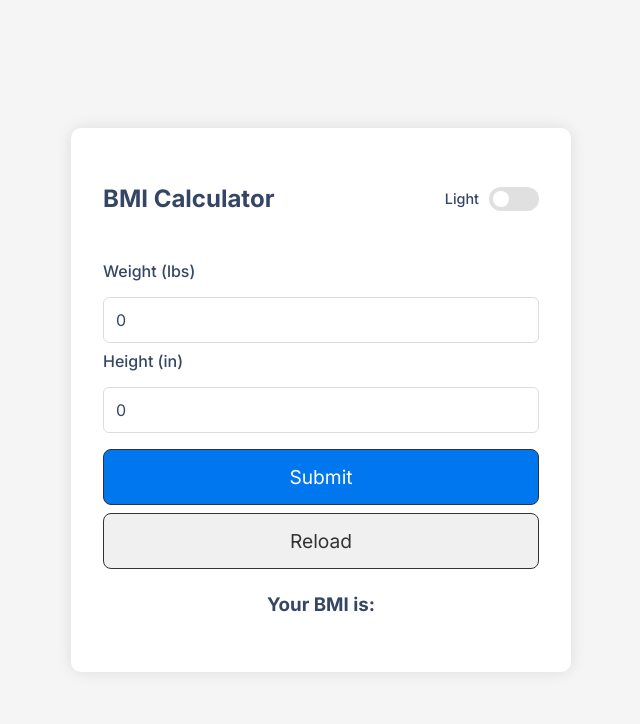
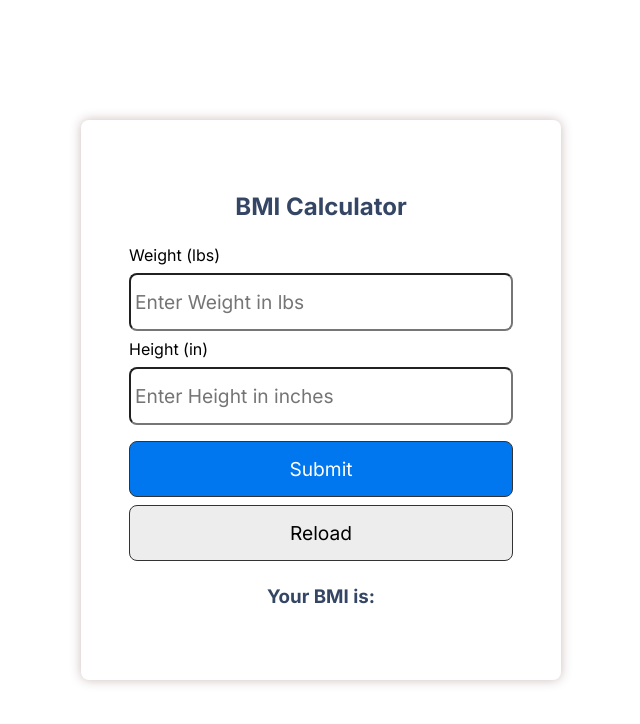
Before and after one commit to iiitl/bmi_calculator, a React (Create React App) app: page / in a window 1280 px wide. Shown: the top 724 px of the page, without its empty margins (319-959 px from the left). Built offline with nearby package versions, Linux system fonts and the light colour scheme.

Commit message:
made both height and weight inputs as positive number not strings and negative numbers

```diff
--- a/src/App.js
+++ b/src/App.js
@@ -1,40 +1,56 @@
 import './App.css';
 import './index.css'
-import React, {useState ,useEffect} from 'react'
+import React, {useState} from 'react'
 
 function App() {
-  // state
-  const [weight, setWeight] = useState(0)
-  const [height, setHeight] = useState(0)
+  const [weight, setWeight] = useState('')
+  const [height, setHeight] = useState('')
   const [bmi, setBmi] = useState('')
   const [message, setMessage] = useState('')
+  const [error, setError] = useState(null)
 
-  const [theme, setTheme] = useState(() => {
-    const savedTheme = localStorage.getItem('theme');
-    return savedTheme || 'light';
-  });
+  const validateInputs = () => {
+    if (weight.trim() === '' || height.trim() === '') {
+      setError('Please enter both weight and height')
+      return false
+    }
 
-  useEffect(() => {
-    document.documentElement.setAttribute('data-theme', theme);
-    localStorage.setItem('theme', theme);
-  }, [theme]);
+    const weightNum = Number(weight)
+    const heightNum = Number(height)
 
-  const toggleTheme = () => {
-    setTheme(prevTheme => prevTheme === 'light' ? 'dark' : 'light');
-  };
+    if (isNaN(weightNum) || isNaN(heightNum)) {
+      setError('Please enter a valid number for weight')
+      return false
+    }
+
+    if (weightNum <= 0 && heightNum <= 0) {
+      setError('Weight and height must be positive numbers')
+      return false
+    }
+    if (weightNum <= 0) {
+      setError('Weight must be a positive number')
+      return false
+    }
+    if (heightNum <= 0) {
+      setError('Height must be a positive number')
+      return false
+    }
+
+    return true
+  }
 
   let calcBmi = (event) => {
     event.preventDefault()
-    console.log(event);
+    setError(null)
 
-    if (weight === 0 || height === 0) {
-      alert('Please enter a valid weight and height')
-    } else {
-      let bmi = (weight / (height * height) * 703)
-      setBmi(bmi.toFixed(1))
+    if (!validateInputs()) return
 
+    const weightNum = Number(weight)
+    const heightNum = Number(height)
+    const calculatedBmi = (weightNum / (heightNum * heightNum) * 703)
+    setBmi(calculatedBmi.toFixed(1))
 
-        if (bmi < 18.5) {
+    if (calculatedBmi < 18.5) {
       setMessage('You are underweight')
     }  else if (bmi >= 18.5 && bmi < 25) {
       setMessage('You have healthy weight')
@@ -43,46 +59,55 @@ function App() {
     }else{
       setMessage('You are obese')
     }
-
-    }
   }
 
   let reload = () => {
-    window.location.reload()
+    setWeight('')
+    setHeight('')
+    setBmi('')
+    setMessage('')
+    setError(null)
   }
-
 
   return (
     <div className="app">
       <div className='container'>
-    <div className="calculator-header">
         <h2 className='center'>BMI Calculator</h2>
-      <div className="theme-toggle-container">
-      <span className="theme-label">
-        {theme === 'light' ? 'Light' : 'Dark'}
-      </span>
-      <label className="theme-toggle">
+
+        {error && (
+          <div className="error-dialog">
+            <p>{error}</p>
+            <button
+              className="btn btn-error"
+              onClick={() => setError(null)}
+            >
+              OK
+            </button>
+          </div>
+        )}
+
+        <form onSubmit={calcBmi}>
+          <div>
+            <label>Weight (lbs)</label>
             <input
-          type="checkbox"
-          checked={theme === 'dark'}
-          onChange={toggleTheme}
+              type="text"
+              placeholder='Enter Weight in lbs'
+              value={weight}
+              onChange={(e) => setWeight(e.target.value)}
             />
-        <span className="theme-slider"></span>
-      </label>
           </div>
-  </div>
-        <form onSubmit={calcBmi}>
-        <div className="input-group">
-            <label>Weight (lbs)</label>
-            <input type="text" placeholder='Enter Weight in lbs' value={weight} onChange={(e) => setWeight(e.target.value)} />
-          </div>
-          <div className="input-group">
+          <div>
             <label>Height (in)</label>
-            <input type="text" placeholder='Enter height in inches' value={height} onChange={(event) => setHeight(event.target.value)} />
+            <input
+              type="text"
+              placeholder='Enter Height in inches'
+              value={height}
+              onChange={(e) => setHeight(e.target.value)}
+            />
           </div>
           <div>
             <button className='btn' type='submit'>Submit</button>
-            <button className='btn btn-outline' onClick={reload} type='submit'>Reload</button>
+            <button className='btn btn-outline' onClick={reload} type='button'>Reload</button>
           </div>
         </form>
         <div className='center'>
--- a/src/index.css
+++ b/src/index.css
@@ -1,144 +1,35 @@
 @import url('https://fonts.googleapis.com/css2?family=Inter:wght@100;200;300;400;500;600;700;800;900&family=Poppins:ital,wght@0,100;0,200;0,300;0,400;0,500;0,600;0,700;0,800;0,900;1,100;1,200;1,300;1,400;1,500;1,600;1,700;1,800;1,900&display=swap');
 
-:root {
-  --bg-color: #f5f5f5;
-  --text-color: #354665;
-  --container-bg: #ffffff;
-  --container-shadow: 0px 0px 15px rgba(0, 0, 0, 0.1);
-  --input-bg: #ffffff;
-  --input-border: #ddd;
-  --btn-primary-bg: #0077EE;
-  --btn-primary-text: #ffffff;
-  --btn-outline-bg: #f0f0f0;
-  --btn-outline-text: #333;
-  --toggle-bg: #e0e0e0;
-  --toggle-active: #0077EE;
-}
-
-[data-theme="dark"] {
-  --bg-color: #121212;
-  --text-color: #ffffff;
-  --container-bg: #1e1e1e;
-  --container-shadow: 0px 0px 15px rgba(0, 0, 0, 0.3);
-  --input-bg: #2a2a2a;
-  --input-border: #444;
-  --btn-primary-bg: #1565c0;
-  --btn-primary-text: #ffffff;
-  --btn-outline-bg: #333;
-  --btn-outline-text: #f0f0f0;
-  --toggle-bg: #444;
-  --toggle-active: #1565c0;
-}
 
 * {
   box-sizing: border-box;
   margin: 0;
   padding: 0;
   font-family: 'Inter', sans-if;
-  transition: background-color 0.3s, color 0.3s;
-}
-
-body {
-  background-color: var(--bg-color);
 }
 
 .app {
   display: flex;
+
   justify-content: center;
   align-items: center;
-  padding: 20px;
+  width: 100vw;
   min-height: 100vh;
 }
 
 .container {
-  background-color: var(--container-bg);
-  box-shadow: var(--container-shadow);
-  border-radius: 10px;
-  padding: 2rem;
-  width: 100%;
-  max-width: 500px;
-}
-
-.calculator-header {
-  display: flex;
-  justify-content: space-between;
-  align-items: center;
-  margin-bottom: 1.5rem;
-}
-
-.theme-toggle-container {
-  display: flex;
-  align-items: center;
-  gap: 10px;
-}
-
-.theme-label {
-  font-size: 0.9rem;
-  font-weight: 500;
-  color: var(--text-color);
-}
-
-.theme-toggle {
-  position: relative;
-  display: inline-block;
-  width: 50px;
-  height: 24px;
-}
-
-.theme-toggle input {
-  opacity: 0;
-  width: 0;
-  height: 0;
-}
-
-.theme-slider {
-  position: absolute;
-  cursor: pointer;
-  top: 0;
-  left: 0;
-  right: 0;
-  bottom: 0;
-  background-color: var(--toggle-bg);
-  transition: .4s;
-  border-radius: 24px;
-}
-
-.theme-slider:before {
-  position: absolute;
-  content: "";
-  height: 16px;
-  width: 16px;
-  left: 4px;
-  bottom: 4px;
-  background-color: white;
-  transition: .4s;
-  border-radius: 50%;
-}
-
-input:checked + .theme-slider {
-  background-color: var(--toggle-active);
-}
-
-input:checked + .theme-slider:before {
-  transform: translateX(26px);
+  box-shadow: 0px 0px 12px #ccbdbd;
+  border-radius: 8px;
+  padding: 3rem;
+  max-width: 600px;
 }
 
 input {
   width: 100%;
-  font-size: 1rem;
-  padding: 12px;
+  font-size: 1.2rem;
+  padding: 15px 4px;
   margin: 8px 0;
-  border-radius: 6px;
-  border: 1px solid var(--input-border);
-  background-color: var(--input-bg);
-  color: var(--text-color);
-}
-
-.input-group label {
-  color: var(--text-color);
-  margin-bottom: 0.5rem;
-  display: block;
-  font-weight: 500;
+  border-radius: 8px;
 }
 
 .btn {
@@ -147,23 +38,25 @@ input {
   font-size: 1.2rem;
   margin: 8px 0;
   padding: 15px 0;
+  background-color: #0077EE;
+  color: #fff;
   border: 1px solid #333;
   border-radius: 8px;
   cursor: pointer;
-  background-color: var(--btn-primary-bg);
-  color: var(--btn-primary-text);
 }
+/* unvisited link */
+
+
 
 .btn-outline {
-  background-color: var(--btn-outline-bg);
-  color: var(--btn-outline-text);
+  background-color: #ededed;
+    color: #000000;
 }
 
 .center {
   text-align: center;
   margin: 24px 0;
-  color: var(--text-color);
-
+  color: #354665;
 }
 .input_val
 {
@@ -180,3 +73,28 @@ p {
 .img-container img {
   height: 200px;
 }
+
+.error-dialog {
+  background-color: #ffebee;
+  border: 1px solid #ef5350;
+  border-radius: 8px;
+  padding: 1rem;
+  margin-bottom: 1rem;
+  color: #c62828;
+  text-align: center;
+}
+
+.error-dialog p {
+  margin-bottom: 1rem;
+}
+
+.btn-error {
+  background-color: #ef5350;
+  color: white;
+  margin: 0 auto;
+  width: 50%;
+}
+
+.btn-error:hover {
+  background-color: #d32f2f;
+}
```
Lines whose indentation alone changed are shown as unchanged.
